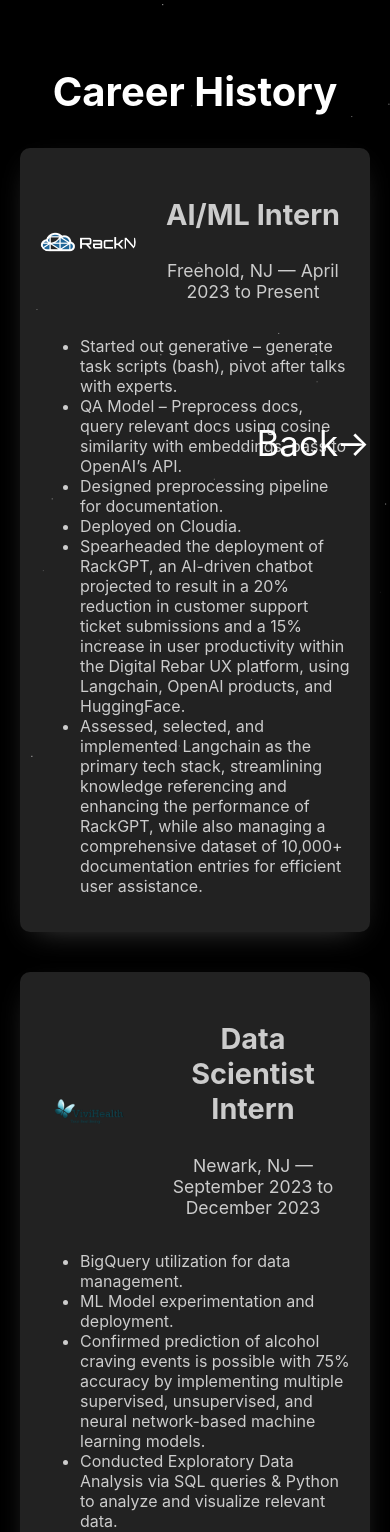
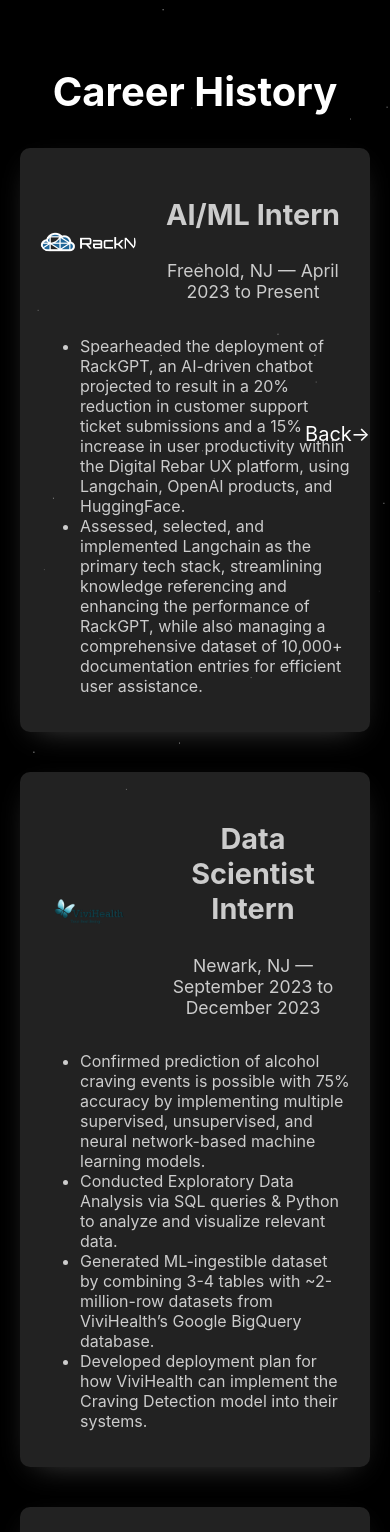
Before and after one commit to Asingh027/asingh027.github.io, a React (Create React App) app in the folder portfolio/: page /career in a window 390 px wide. Shown: the top 1532 px of the page. Built offline with nearby package versions, Linux system fonts and the light colour scheme.

Commit message:
Pushing changes to position details, mobile design

```diff
--- a/portfolio/src/components/Career.jsx
+++ b/portfolio/src/components/Career.jsx
@@ -17,7 +17,7 @@
 
 const StyledLink = styled(Link)`
   margin: 0 20px;
-  font-size: 35px;
+  font-size: 20px;
   color: white;
   text-decoration: none;
   transition: transform 0.3s;
@@ -41,6 +41,7 @@
 
     @media (max-width: 600px) {
       margin: 0 10px;
+      top:5%;
     }
   }
 `;
--- a/portfolio/src/components/Home.jsx
+++ b/portfolio/src/components/Home.jsx
@@ -103,6 +103,14 @@
 
     @media (max-width: 600px) {
       margin: 0 10px;
+      display: flex;
+      font-size: 20px;
+      align-items: flex-end;
+      height: 320px;
+
+      &:hover {
+      transform: scale(1);
+    }
     }
   }
 `;
--- a/portfolio/src/components/Projects.jsx
+++ b/portfolio/src/components/Projects.jsx
@@ -6,7 +6,7 @@
 
 const StyledLink = styled(Link)`
   margin: 0 20px;
-  font-size: 35px;
+  font-size: 20px;
   color: white;
   text-decoration: none;
   transition: transform 0.3s;
@@ -23,6 +23,7 @@
     color: white;
     text-decoration: none;
     transition: transform 0.3s;
+    top: 5%;
 
     &:hover {
       transform: scale(1.2);
--- a/portfolio/src/positions.json
+++ b/portfolio/src/positions.json
@@ -6,10 +6,6 @@
       "location": "Freehold, NJ",
       "duration": "April 2023 to Present",
       "tasks": [
-        "Started out generative – generate task scripts (bash), pivot after talks with experts.",
-        "QA Model – Preprocess docs, query relevant docs using cosine similarity with embeddings, pass to OpenAI’s API.",
-        "Designed preprocessing pipeline for documentation.",
-        "Deployed on Cloudia.",
         "Spearheaded the deployment of RackGPT, an AI-driven chatbot projected to result in a 20% reduction in customer support ticket submissions and a 15% increase in user productivity within the Digital Rebar UX platform, using Langchain, OpenAI products, and HuggingFace.",
         "Assessed, selected, and implemented Langchain as the primary tech stack, streamlining knowledge referencing and enhancing the performance of RackGPT, while also managing a comprehensive dataset of 10,000+ documentation entries for efficient user assistance."
       ]
@@ -21,8 +17,6 @@
       "location": "Newark, NJ",
       "duration": "September 2023 to December 2023",
       "tasks": [
-        "BigQuery utilization for data management.",
-        "ML Model experimentation and deployment.",
         "Confirmed prediction of alcohol craving events is possible with 75% accuracy by implementing multiple supervised, unsupervised, and neural network-based machine learning models.",
         "Conducted Exploratory Data Analysis via SQL queries & Python to analyze and visualize relevant data.",
         "Generated ML-ingestible dataset by combining 3-4 tables with ~2-million-row datasets from ViviHealth’s Google BigQuery database.",
--- a/portfolio/src/projects.json
+++ b/portfolio/src/projects.json
@@ -21,6 +21,6 @@
             "Implemented an end-to-end MLOps pipeline for delivery optimization using AWS services such as S3 and SageMaker.",
             "Utilizing state-of-the-art ML algorithms such as KMeans and DBScan to minimize fuel consumption and delivery time of each route, and comparing their performance to select the optimal algorithm for the task."
         ],
-        "repo_link": "null"
+        "repo_link": null
     }
 ]
```
Also changed, not shown: portfolio/src/images/AS.png (added).
